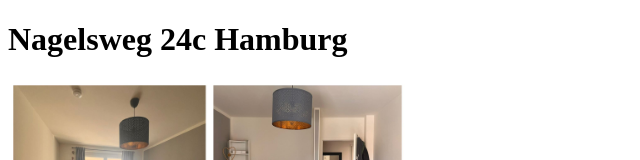
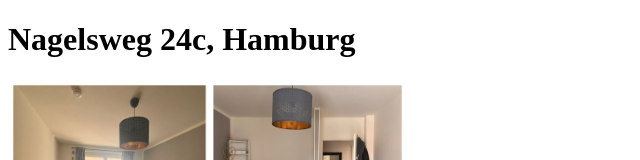
Before and after one commit to railui89-stack/flat, a plain HTML site: page index.html in a window 1280 px wide. Shown: the top 160 px of the page, without its empty margins (0-640 px from the left). Drawn offline with Linux system fonts and the light colour scheme.

Commit message:
Update index.html

```diff
--- a/index.html
+++ b/index.html
@@ -5,7 +5,7 @@
     <title>Meine Bilder</title>
 </head>
 <body>
-    <h1>Nagelsweg 24c Hamburg</h1>
+    <h1>Nagelsweg 24c, Hamburg</h1>
 
     <img src="images/bild1.jpeg" width="400">
     <br><br>
```
